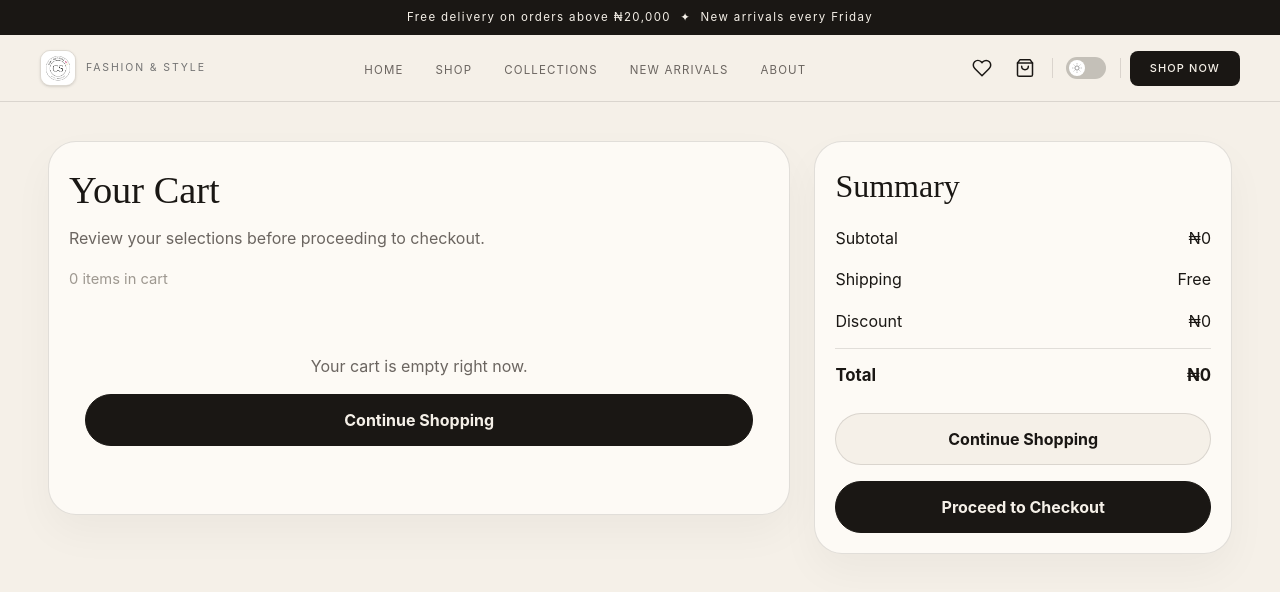
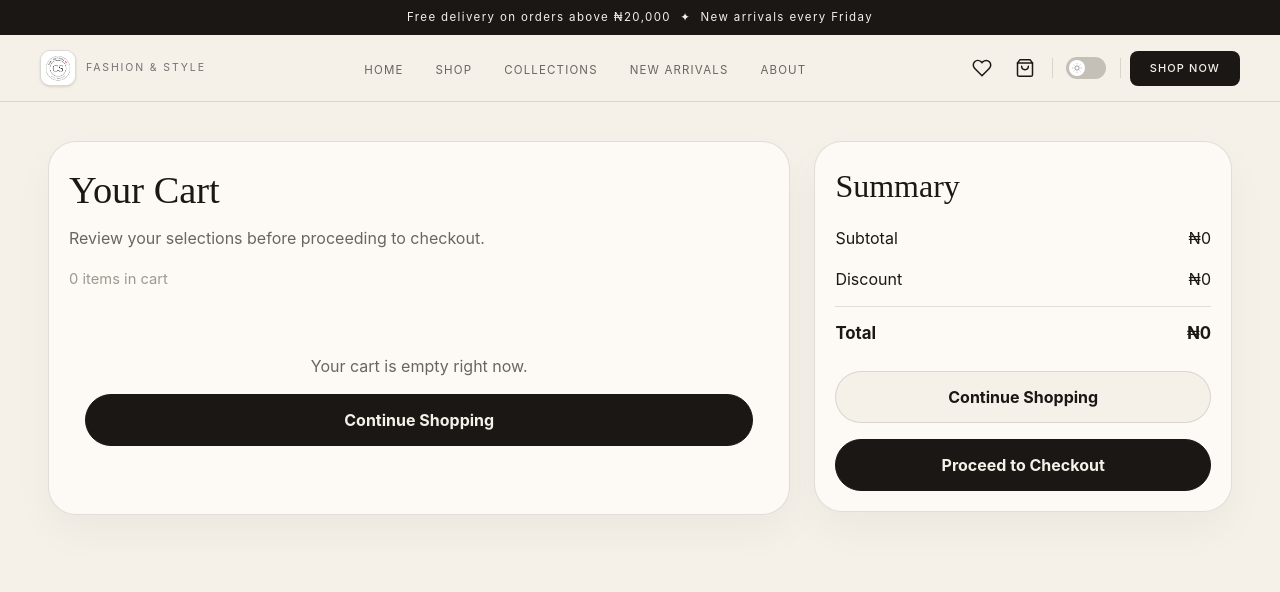
Before and after one commit to mubarak-cod/chicshoppae, a Next.js app: page /cart in a window 1280 px wide. Shown: the top 592 px of the page. Built offline with nearby package versions, Linux system fonts and the light colour scheme.

Commit message:
updated code

```diff
--- a/app/cart/page.jsx
+++ b/app/cart/page.jsx
@@ -19,7 +19,6 @@ export default function CartPage() {
   const {
     cartItems,
     subtotal,
-    shipping,
     discount,
     total,
     updateQuantity,
@@ -307,7 +306,6 @@ export default function CartPage() {
         <aside className="cart-summary">
           <h2 className="cart-title" style={{ fontSize: "2rem" }}>Summary</h2>
           <div className="summary-line"><span>Subtotal</span><span>₦{subtotal.toLocaleString()}</span></div>
-          <div className="summary-line"><span>Shipping</span><span>{shipping === 0 ? "Free" : `₦${shipping.toLocaleString()}`}</span></div>
           <div className="summary-line"><span>Discount</span><span>{discount > 0 ? `-₦${discount.toLocaleString()}` : "₦0"}</span></div>
           <div className="summary-line summary-total"><span>Total</span><span>₦{total.toLocaleString()}</span></div>
           <Link href="/shop" className="summary-button">
--- a/context/CartContext.jsx
+++ b/context/CartContext.jsx
@@ -141,9 +141,9 @@ export function CartProvider({ children }) {
     );
     return {
       subtotal,
-      shipping: subtotal > 50000 || subtotal === 0 ? 0 : 100,
+      shipping: 0,
       discount: 0,
-      total: subtotal > 0 ? subtotal + (subtotal > 50000 ? 0 : 100) : 0,
+      total: subtotal,
     };
   }, [cartItems]);
 
```
